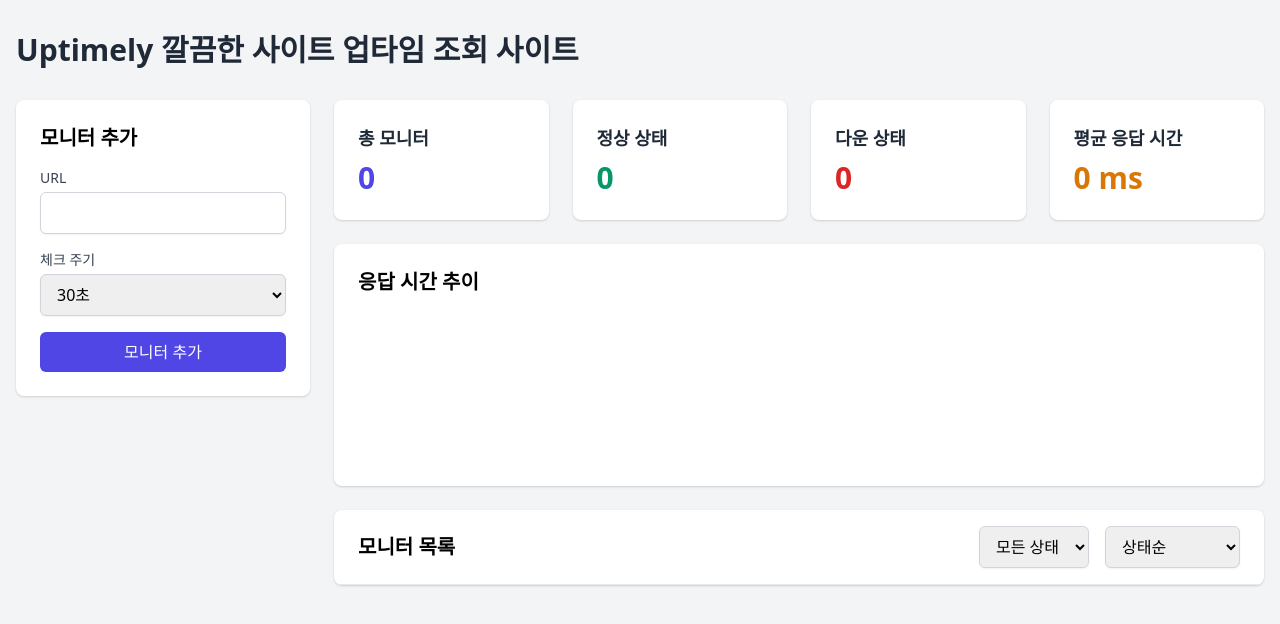
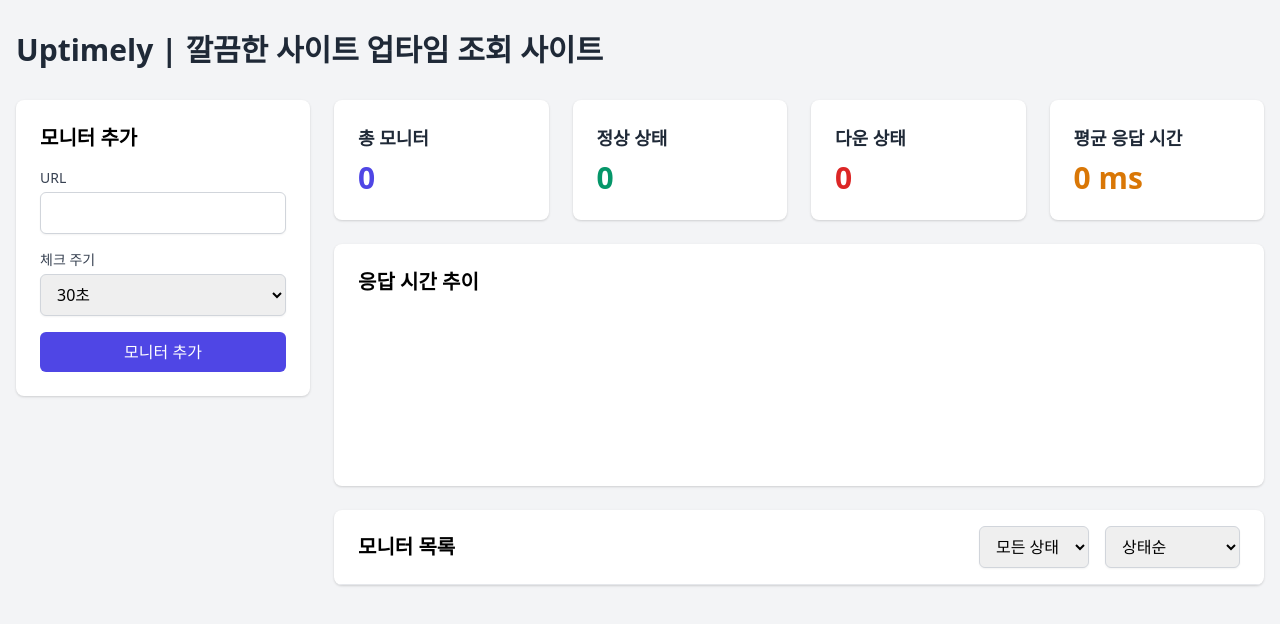
Before and after one commit to sioaeko/Uptime-Checker, a website: page public/index.html in a window 1280 px wide. Drawn offline with nearby package versions, Linux system fonts and the light colour scheme; no server answers.

Commit message:
Update index.html

```diff
--- a/public/index.html
+++ b/public/index.html
@@ -12,7 +12,7 @@
 <body class="bg-gray-100">
     <div class="container mx-auto px-4 py-8">
         <header class="mb-8">
-            <h1 class="text-3xl font-bold text-gray-800">Uptimely 깔끔한 사이트 업타임 조회 사이트</h1>
+            <h1 class="text-3xl font-bold text-gray-800">Uptimely | 깔끔한 사이트 업타임 조회 사이트</h1>
         </header>
 
         <main class="grid grid-cols-12 gap-6">
```
